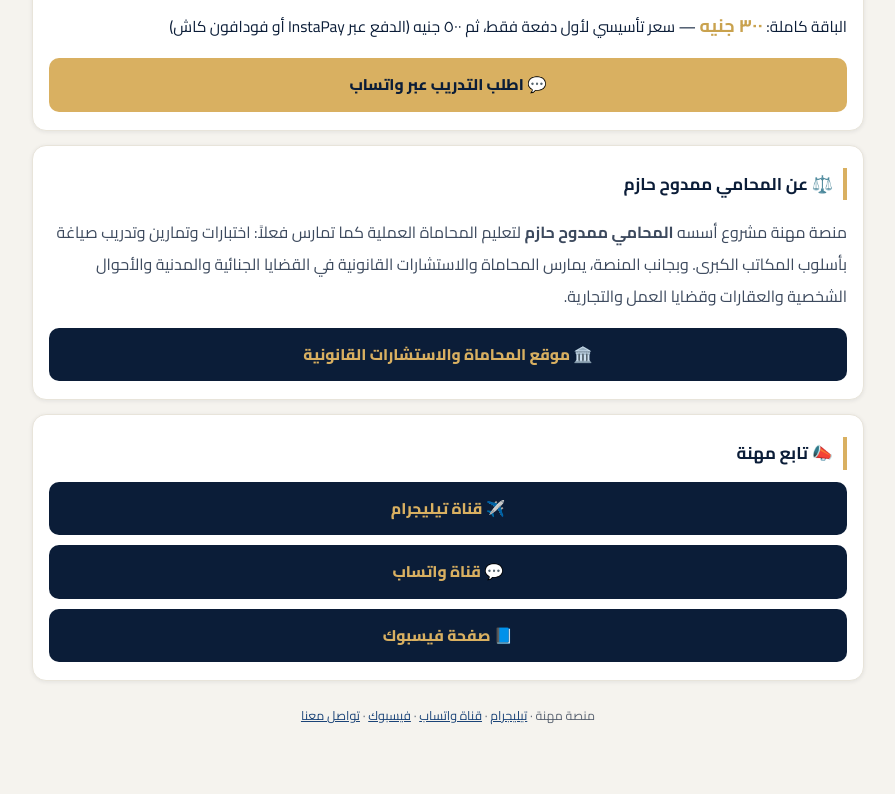
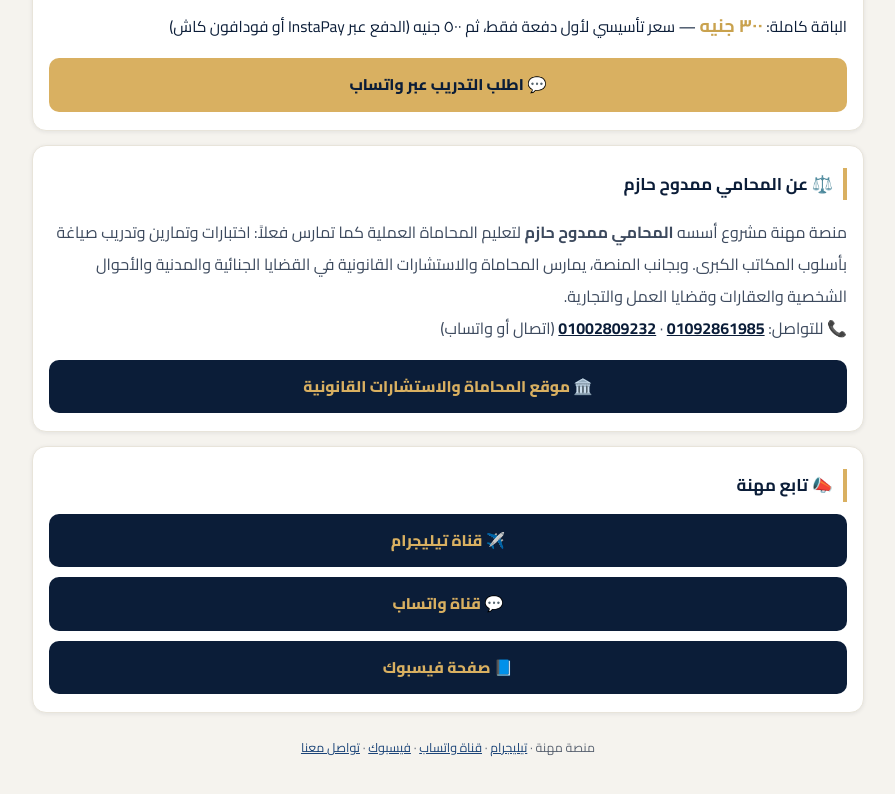
Before and after one commit to mamdouh-hazem/mihna, a plain HTML site: page index.html in a window 1280 px wide. Shown: the part 3310-4104 px from the top of the page, without its empty margins (192-1087 px from the left). Drawn offline with Linux system fonts and the light colour scheme.

Commit message:
Update index.html

```diff
--- a/index.html
+++ b/index.html
@@ -151,7 +151,7 @@
 
   <section class="card" id="founder">
     <h2 class="sec-title">⚖️ عن المحامي ممدوح حازم</h2>
-    <p style="line-height:2;color:#3d4a5e">منصة مهنة مشروع أسسه <b>المحامي ممدوح حازم</b> لتعليم المحاماة العملية كما تمارس فعلاً: اختبارات وتمارين وتدريب صياغة بأسلوب المكاتب الكبرى. وبجانب المنصة، يمارس المحاماة والاستشارات القانونية في القضايا الجنائية والمدنية والأحوال الشخصية والعقارات وقضايا العمل والتجارية.</p>
+    <p style="line-height:2;color:#3d4a5e">منصة مهنة مشروع أسسه <b>المحامي ممدوح حازم</b> لتعليم المحاماة العملية كما تمارس فعلاً: اختبارات وتمارين وتدريب صياغة بأسلوب المكاتب الكبرى. وبجانب المنصة، يمارس المحاماة والاستشارات القانونية في القضايا الجنائية والمدنية والأحوال الشخصية والعقارات وقضايا العمل والتجارية.<br>📞 للتواصل: <a href="tel:+201092861985" style="color:var(--navy);font-weight:700">01092861985</a> · <a href="tel:+201002809232" style="color:var(--navy);font-weight:700">01002809232</a> (اتصال أو واتساب)</p>
     <div class="channel-row">
       <a class="btn btn-primary" href="https://mamdouh-hazem.github.io/lawyer/" target="_blank" rel="noopener">🏛️ موقع المحاماة والاستشارات القانونية</a>
     </div>
```
